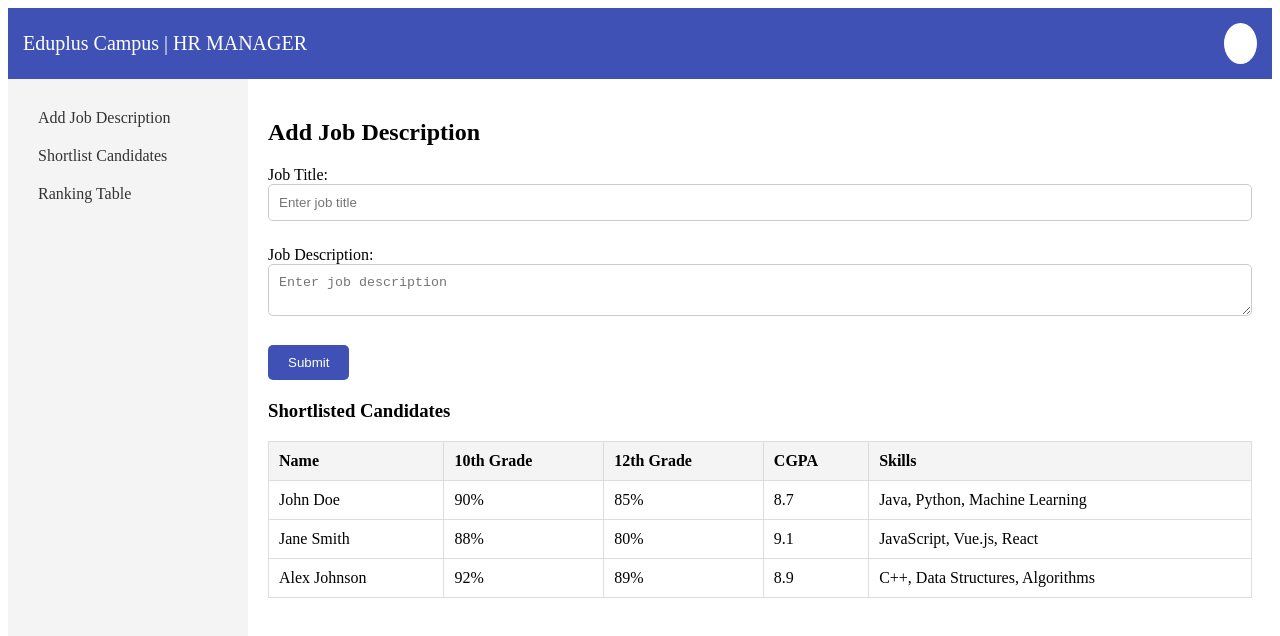
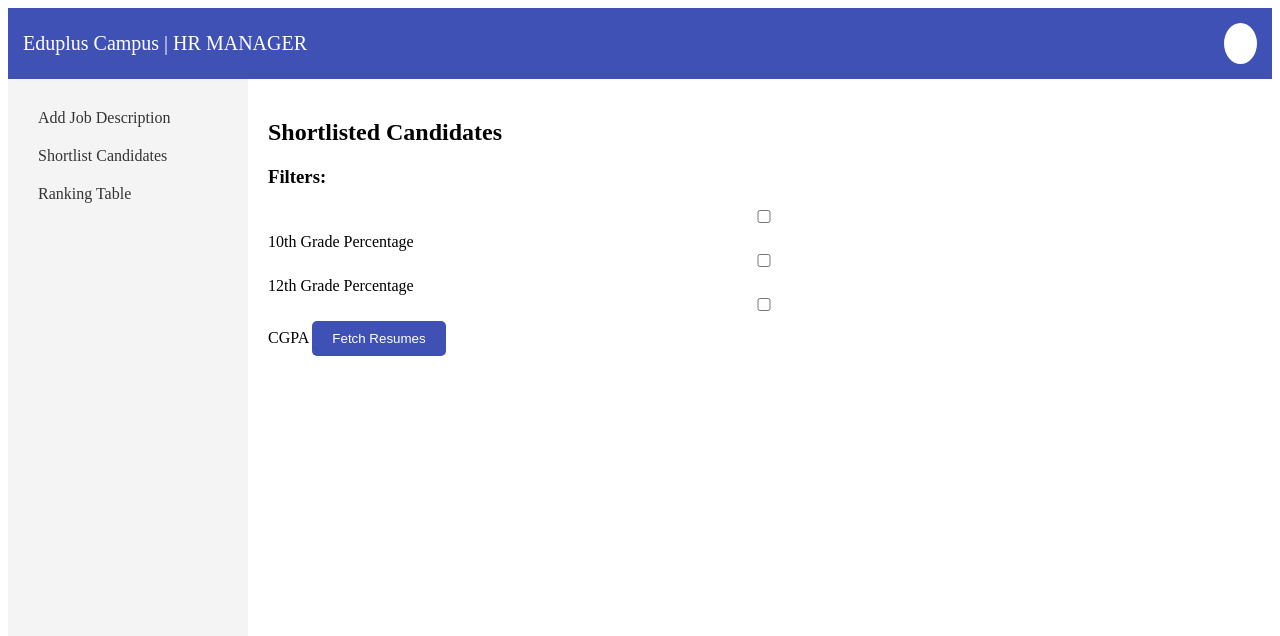
Before and after one commit to pratikk2609/Eduplus_Project, a Vue app: page /hr in a window 1280 px wide. Both pictures are taken after a click on the link "Shortlist Candidates". Shown: the top 636 px of the page. Built offline with nearby package versions, Linux system fonts and the light colour scheme.

Commit message:
hr updated shorlisted part and db linked

```diff
--- a/src/components/HR.vue
+++ b/src/components/HR.vue
@@ -14,12 +14,13 @@
     <div class="content">
       <div class="sidebar">
         <a @click="showAddJobForm">Add Job Description</a>
-        <a @click="shortlistCandidates">Shortlist Candidates</a>
+        <a @click="toggleShortlistedSection">Shortlist Candidates</a>
         <a @click="fetchRankingTable">Ranking Table</a>
       </div>
 
       <div class="main-content">
         <!-- Add Job Description Form -->
+        <div v-if="showAddJob">
           <h2>Add Job Description</h2>
           <form @submit.prevent="submitJobDescription">
             <div class="form-group">
@@ -43,19 +44,76 @@
             </div>
             <button type="submit">Submit</button>
           </form>
-
-        <!-- Display shortlisted skills -->
-        <div v-if="skills.length > 0" class="skills-section">
-          <h3>Shortlisted Skills:</h3>
-          <ul>
-            <li v-for="(skill, index) in skills" :key="index">{{ skill }}</li>
-          </ul>
         </div>
 
-        <!-- Display shortlisted candidates -->
-        <div v-if="candidates.length > 0" class="shortlisted-candidates-section">
-          <h3>Shortlisted Candidates</h3>
-          <table>
+        <!-- Shortlisted Candidates Section -->
+        <div v-if="showShortlistedSection" class="shortlisted-candidates-section">
+          <h2>Shortlisted Candidates</h2>
+
+          <!-- Filter Selection -->
+          <div class="filters">
+            <h3>Filters:</h3>
+            <label>
+              <input
+                type="checkbox"
+                value="tenGrade"
+                v-model="selectedFilters"
+              />
+              10th Grade Percentage
+            </label>
+            <label>
+              <input
+                type="checkbox"
+                value="twelveGrade"
+                v-model="selectedFilters"
+              />
+              12th Grade Percentage
+            </label>
+            <label>
+              <input
+                type="checkbox"
+                value="cgpa"
+                v-model="selectedFilters"
+              />
+              CGPA
+            </label>
+
+            <!-- Input Fields for Selected Filters -->
+            <div v-if="selectedFilters.includes('tenGrade')">
+              <label for="tenGradeInput">10th Grade Percentage:</label>
+              <input
+                type="text"
+                id="tenGradeInput"
+                v-model="filterDetails.tenGrade"
+                placeholder="Enter range (e.g., 85-90)"
+              />
+            </div>
+
+            <div v-if="selectedFilters.includes('twelveGrade')">
+              <label for="twelveGradeInput">12th Grade Percentage:</label>
+              <input
+                type="text"
+                id="twelveGradeInput"
+                v-model="filterDetails.twelveGrade"
+                placeholder="Enter range (e.g., 80-85)"
+              />
+            </div>
+
+            <div v-if="selectedFilters.includes('cgpa')">
+              <label for="cgpaInput">CGPA:</label>
+              <input
+                type="text"
+                id="cgpaInput"
+                v-model="filterDetails.cgpa"
+                placeholder="Enter CGPA (e.g., 8.5-9.0)"
+              />
+            </div>
+
+            <button @click="fetchFilteredResumes">Fetch Resumes</button>
+          </div>
+
+          <!-- Display Candidates -->
+          <table v-if="filteredCandidates.length > 0">
             <thead>
               <tr>
                 <th>Name</th>
@@ -66,7 +124,7 @@
               </tr>
             </thead>
             <tbody>
-              <tr v-for="(candidate, index) in candidates" :key="index">
+              <tr v-for="(candidate, index) in filteredCandidates" :key="index">
                 <td>{{ candidate.name }}</td>
                 <td>{{ candidate.tenGrade }}</td>
                 <td>{{ candidate.twelveGrade }}</td>
@@ -87,11 +145,24 @@ import axios from "axios";
 export default {
   data() {
     return {
-      jobTitle: "", // Store the job title
-      jobDescription: "", // Store the job description
-      skills: [], // Array to store shortlisted skills
-      candidates: [], // Array to store shortlisted candidates' details
+      jobTitle: "", // Job Title
+      jobDescription: "", // Job Description
+      skills: [], // Extracted Skills
+      candidates: [], // Shortlisted Candidates
+      filteredCandidates: [], // Candidates after applying filters
       dropdownVisible: false,
+
+      // Flags for section visibility
+      showAddJob: true,
+      showShortlistedSection: false,
+
+      // Filters
+      selectedFilters: [],
+      filterDetails: {
+        tenGrade: "",
+        twelveGrade: "",
+        cgpa: "",
+      },
     };
   },
   methods: {
@@ -102,35 +173,28 @@ export default {
       this.$router.push("/login");
     },
     showAddJobForm() {
-      this.jobTitle = "";
-      this.jobDescription = "";
-      this.skills = []; // Clear skills when the form is reset
+      this.showAddJob = true;
+      this.showShortlistedSection = false;
+    },
+    toggleShortlistedSection() {
+      this.showAddJob = false;
+      this.showShortlistedSection = true;
     },
     async submitJobDescription() {
-      if (!this.jobDescription) {
-        alert("Please fill in the job description.");
-        return;
-      }
-
       const jobData = {
-        job_title: this.jobTitle, // Include job title in the data sent to the backend
-        job_description: this.jobDescription, // Send job description
+        job_title: this.jobTitle,
+        job_description: this.jobDescription,
       };
 
       try {
         const response = await axios.post(
-          "http://127.0.0.1:8000/hr-skills", // FastAPI endpoint for extracting skills
+          "http://127.0.0.1:8000/hr-skills",
           jobData,
           { headers: { "Content-Type": "application/json" } }
         );
 
-        console.log("Server Response:", response.data);
+        this.skills = response.data.skills;
         alert("Job description and skills extracted successfully!");
-
-        // Store extracted skills in the array
-        this.skills = response.data.skills;
-
-        // Clear form fields after submission
         this.jobTitle = "";
         this.jobDescription = "";
       } catch (error) {
@@ -139,36 +203,26 @@ export default {
       }
     },
     shortlistCandidates() {
-      // Fetch shortlisted candidates data (This can be from an API or mock data)
-      const mockCandidatesData = [
-        {
-          name: "John Doe",
-          tenGrade: "90%",
-          twelveGrade: "85%",
-          cgpa: "8.7",
-          skills: ["Java", "Python", "Machine Learning"],
+      const mockCandidates = [
+        { name: "John Doe", tenGrade: "90%", twelveGrade: "85%", cgpa: "8.7", skills: ["Java", "Python"] },
+        { name: "Jane Smith", tenGrade: "88%", twelveGrade: "80%", cgpa: "9.1", skills: ["Vue.js", "React"] },
+      ];
+      this.candidates = mockCandidates;
+      this.filteredCandidates = mockCandidates;
     },
-        {
-          name: "Jane Smith",
-          tenGrade: "88%",
-          twelveGrade: "80%",
-          cgpa: "9.1",
-          skills: ["JavaScript", "Vue.js", "React"],
-        },
-        {
-          name: "Alex Johnson",
-          tenGrade: "92%",
-          twelveGrade: "89%",
-          cgpa: "8.9",
-          skills: ["C++", "Data Structures", "Algorithms"],
-        },
-      ];
+    fetchFilteredResumes() {
+      this.filteredCandidates = this.candidates.filter((candidate) => {
+        const { tenGrade, twelveGrade, cgpa } = this.filterDetails;
 
-      // Update candidates list
-      this.candidates = mockCandidatesData;
+        return (
+          (!tenGrade || candidate.tenGrade.includes(tenGrade)) &&
+          (!twelveGrade || candidate.twelveGrade.includes(twelveGrade)) &&
+          (!cgpa || candidate.cgpa.includes(cgpa))
+        );
+      });
     },
     fetchRankingTable() {
-      // Implement the functionality to fetch the ranking table
+      // Placeholder for ranking table functionality
     },
   },
 };
```
Lines whose indentation alone changed are shown as unchanged.
